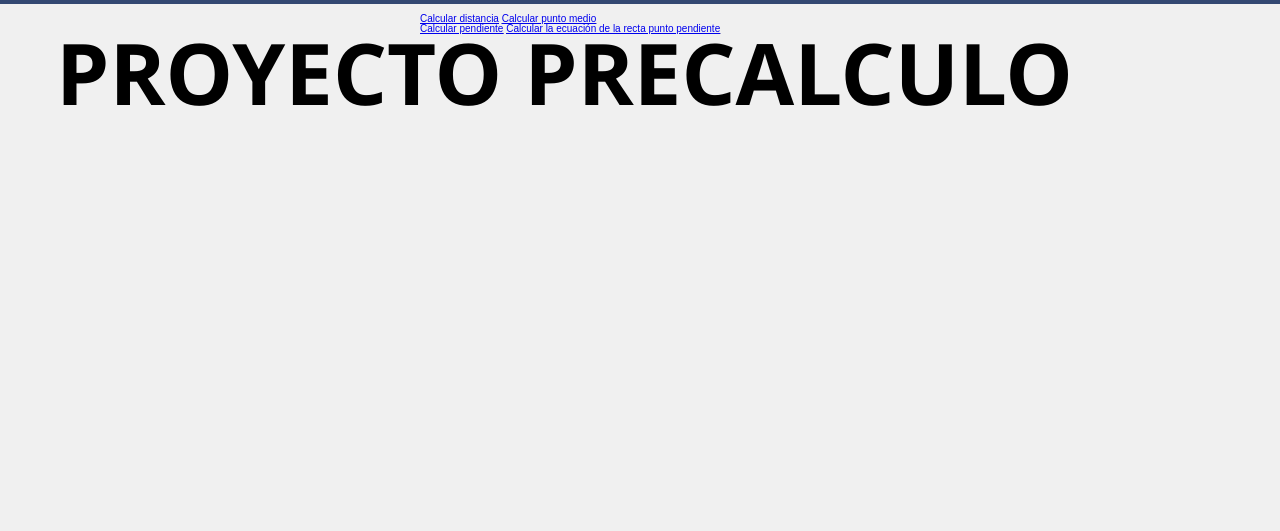
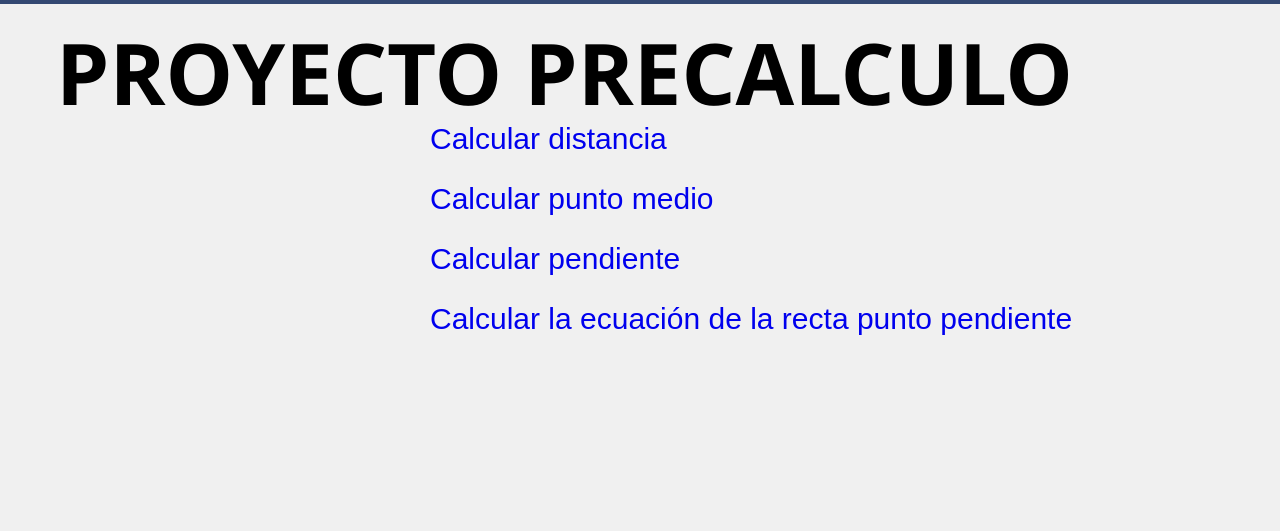
Before and after one commit to gesteb3/Proyecto-precalculo-2023, a plain HTML site: page index.html in a window 1280 px wide. Shown: the part 206-737 px from the top of the page. Drawn offline with Linux system fonts and the light colour scheme; a script that the page names is missing.

Commit message:
Correcciones en etiquetas de los botones
Coloque que las etiquetas fueran subrayadas pero tenian que ser parrafo

```diff
--- a/index.html
+++ b/index.html
@@ -24,10 +24,10 @@
     </nav>
     <main>
         <div class="botonespaginas">
-            <u id="boton1"><a href="distancia.html">Calcular distancia</a></u>
-            <u id="boton2"><a href="puntomedio.html">Calcular punto medio</a></u><br>
-            <u id="boton3"><a href="pendiente.html">Calcular pendiente</a></u>
-            <u id="boton4"><a href="index.html">Calcular la ecuación de la recta punto pendiente</a></u>
+            <p id="boton1"><a href="distancia.html">Calcular distancia</a></p><br>
+            <p id="boton2"><a href="puntomedio.html">Calcular punto medio</a></p><br>
+            <p id="boton3"><a href="pendiente.html">Calcular pendiente</p></u><br>
+            <p id="boton4"><a href="index.html">Calcular la ecuación de la recta punto pendiente</a></p>
         </div>
     </main>
     <footer>
--- a/style.css
+++ b/style.css
@@ -56,13 +56,19 @@ main{
     max-width: 100%;
     width: 80%;
 }
-.botonespaginas{
-    padding: 20px;
+
+a{
+    text-decoration:none;
+}
+
+.botonespaginas {
+    padding: 30px;
     position: absolute;
-    top: 200px;
+    top: 300px;
     left: 400px;
-    font-size: 10px;
+    font-size: 30px;
 }
+
 .pie {
     position: absolute;
     bottom: 0%;
```
